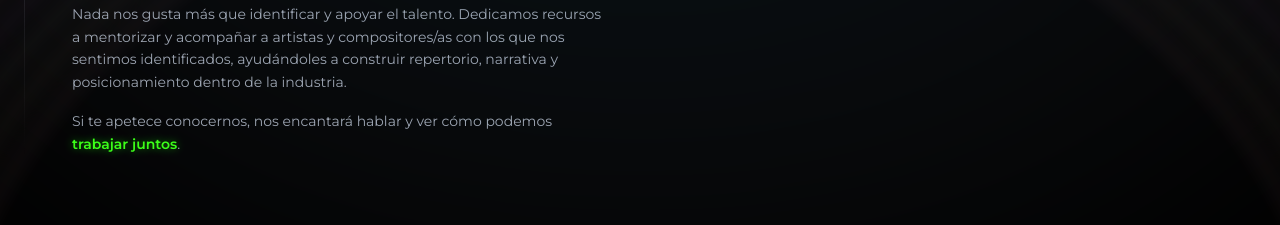
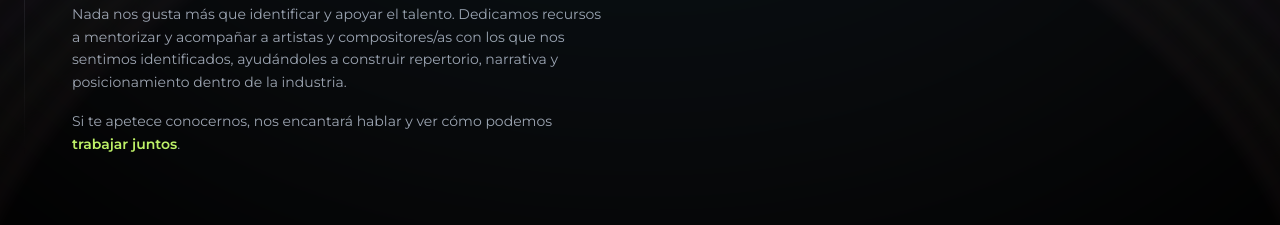
Before and after one commit to mhch83-wq/bks-music-web, a Next.js app: page / in a window 1280 px wide. Shown: the part 1500-1725 px from the top of the page. Built offline with nearby package versions, Linux system fonts and the light colour scheme.

Commit message:
Reducir brillo de 'trabajar juntos' usando text-lime-300 como 'urbano'

```diff
--- a/components/BKSMusic.tsx
+++ b/components/BKSMusic.tsx
@@ -338,8 +338,7 @@ export default function BKSMusic({ activeHeroBg }: BKSMusicProps = {}) {
                   Si te apetece conocernos, nos encantará hablar y ver cómo podemos{' '}
                   <a
                     href="#contact"
-                    className="text-[#39ff14] hover:text-[#00ff00] transition-colors duration-300 cursor-pointer no-underline font-semibold"
-                    style={{ textShadow: '0 0 8px rgba(57, 255, 20, 0.5)' }}
+                    className="text-lime-300 hover:text-lime-200 transition-colors duration-300 cursor-pointer no-underline font-semibold"
                   >
                     trabajar juntos
                   </a>.
```
